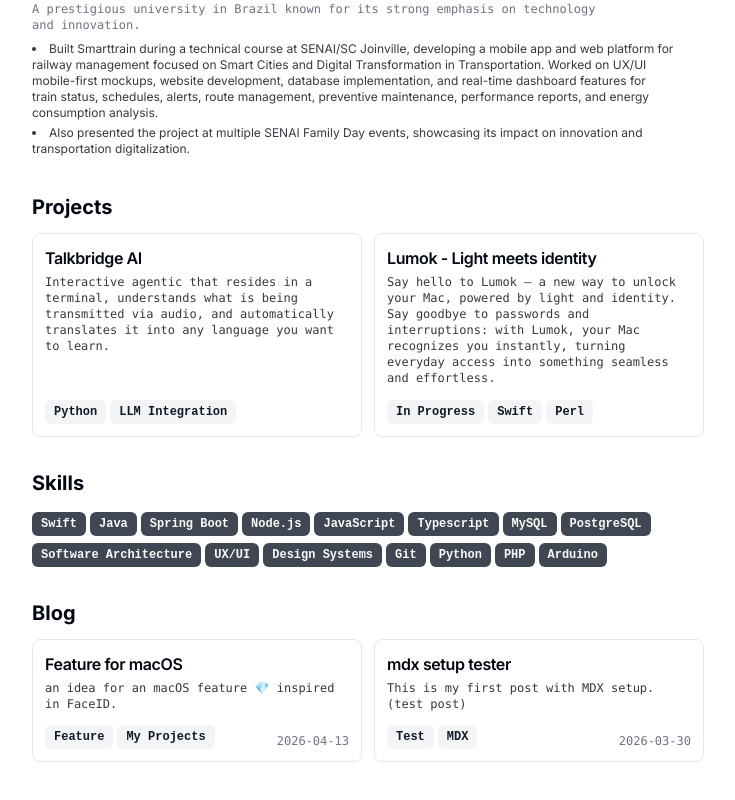
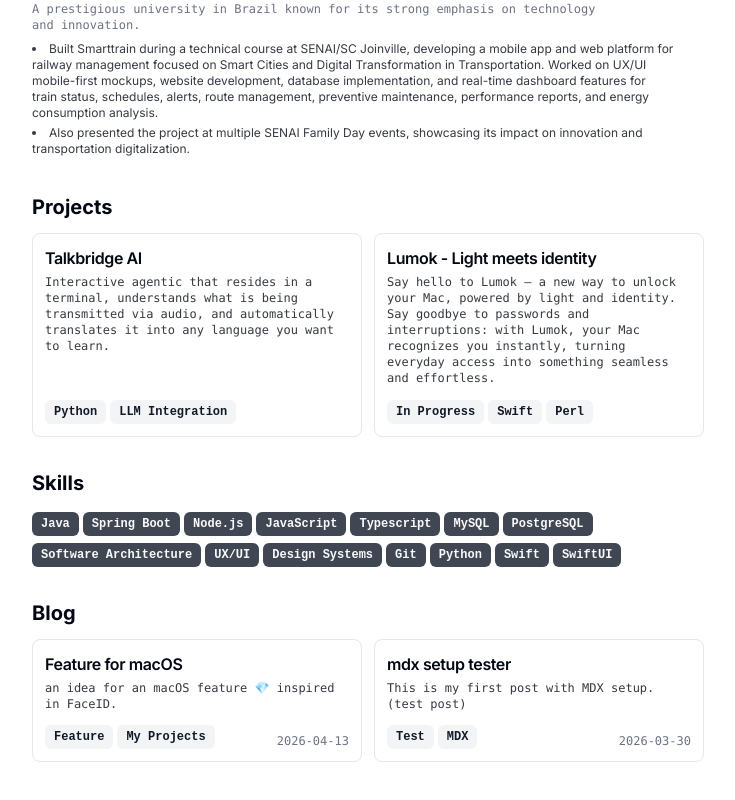
Before and after one commit to miguelrcha/miguelrcha.dev, a Next.js app: page / in a window 1280 px wide. Shown: the part 967-1767 px from the top of the page, without its empty margins (272-1007 px from the left). Built offline with nearby package versions, Linux system fonts and the light colour scheme.

Commit message:
fix: skills list to include Swift and SwiftUI

```diff
--- a/src/app/page.tsx
+++ b/src/app/page.tsx
@@ -116,9 +116,9 @@
 ];
 
 const SKILLS = [
-  "Swift", "Java", "Spring Boot", "Node.js", "JavaScript", "Typescript",
+  "Java", "Spring Boot", "Node.js", "JavaScript", "Typescript",
   "MySQL", "PostgreSQL", "Software Architecture", "UX/UI",
-  "Design Systems", "Git", "Python", "PHP", "Arduino",
+  "Design Systems", "Git", "Python", "Swift", "SwiftUI",
 ];
 
 // ── Sub-components ────────────────────────────────────────────────────────────
```
